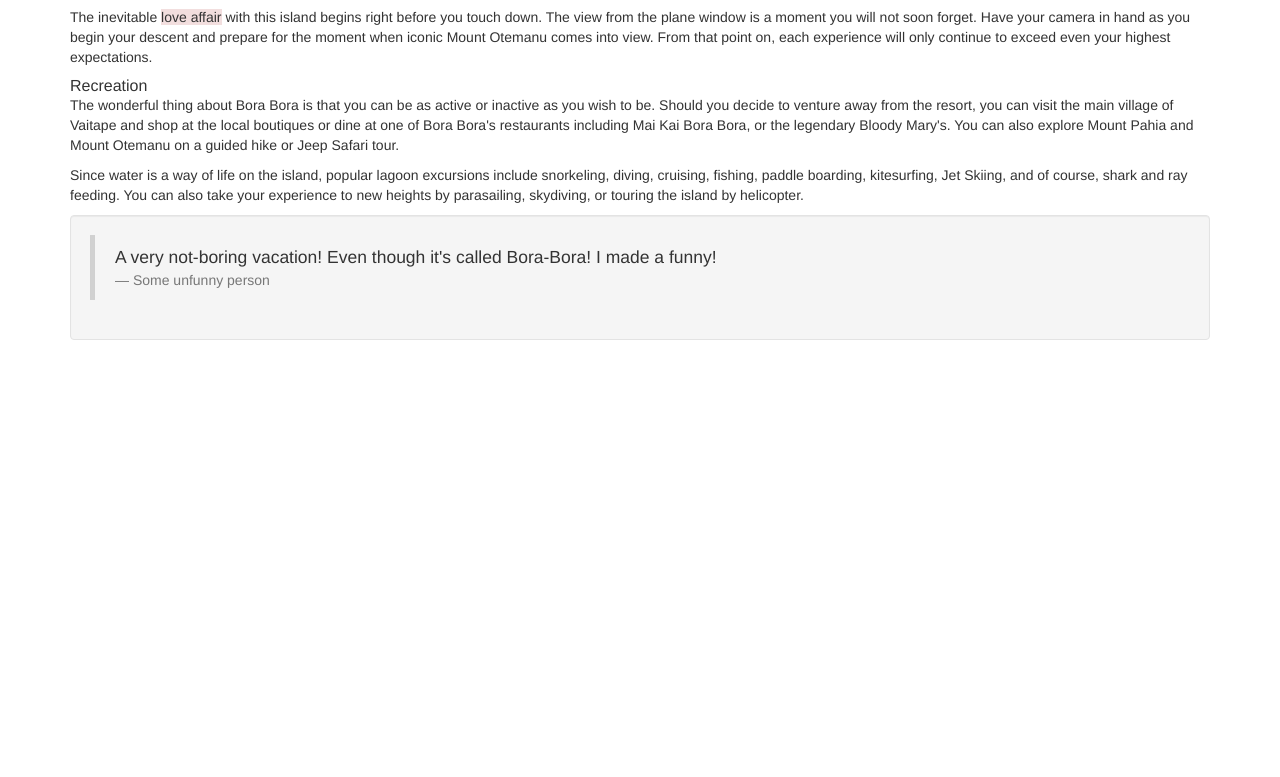
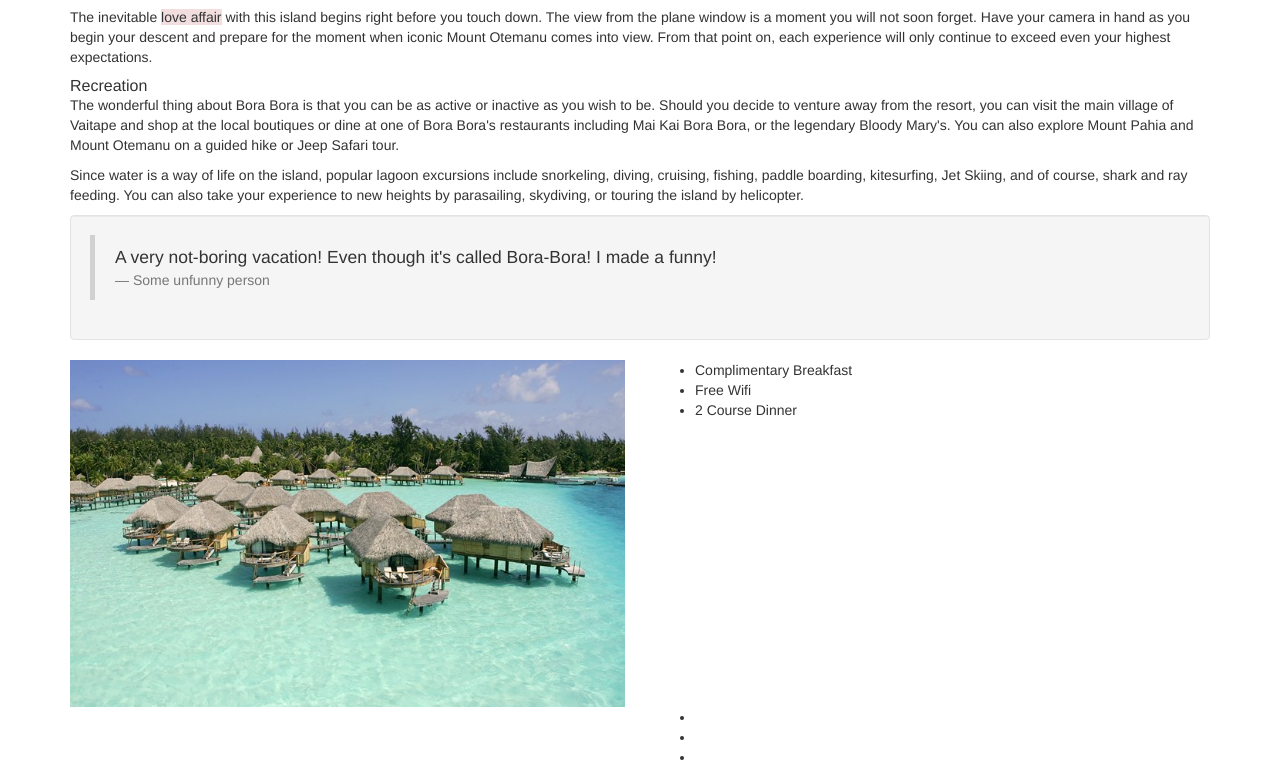
Before and after one commit to Fealios/bootstrap, a plain HTML site: page vacation-site/index.html in a window 1280 px wide. Shown: the part 499-1276 px from the top of the page. Before the commit the page ends 859 px from the top, so only its background shows below. Drawn offline with Linux system fonts and the light colour scheme.

Commit message:
add images and colums. add list and package class

```diff
--- a/vacation-site/css/styles.css
+++ b/vacation-site/css/styles.css
@@ -0,0 +1,3 @@
+.package {
+  width: 100%;
+}
--- a/vacation-site/index.html
+++ b/vacation-site/index.html
@@ -3,6 +3,7 @@
   <head>
     <meta charset="utf-8">
     <link rel="stylesheet" href="css/bootstrap.css" charset="utf-8" type="text/css">
+    <link rel="stylesheet" href="css/styles.css" charset="utf-8" type="text/css">
     <title>Our Trip to Bora Bora</title>
   </head>
   <body>
@@ -28,6 +29,34 @@
             <footer>Some unfunny person</footer>
           </blockquote>
       </div>
+
+      <div class="row">
+        <div class="col-md-6">
+          <img class="package" src="images/pearl.jpg" alt="pearl beach" />
+        </div>
+        <div class="col-md-6">
+          <ul class="package">
+            <li>Complimentary Breakfast</li>
+            <li>Free Wifi</li>
+            <li>2 Course Dinner</li>
+          </ul>
+        </div>
+      </div>
+
+      <div class="row">
+        <div class="col-md-6">
+          <img class="package" src="" alt="" />
+        </div>
+        <div class="col-md-6">
+          <ul class="package">
+            <li></li>
+            <li></li>
+            <li></li>
+          </ul>
+        </div>
+      </div>
+
+
     </div>
   </body>
 </html>
```
Also changed, not shown: vacation-site/images/pearl.jpg (added).
